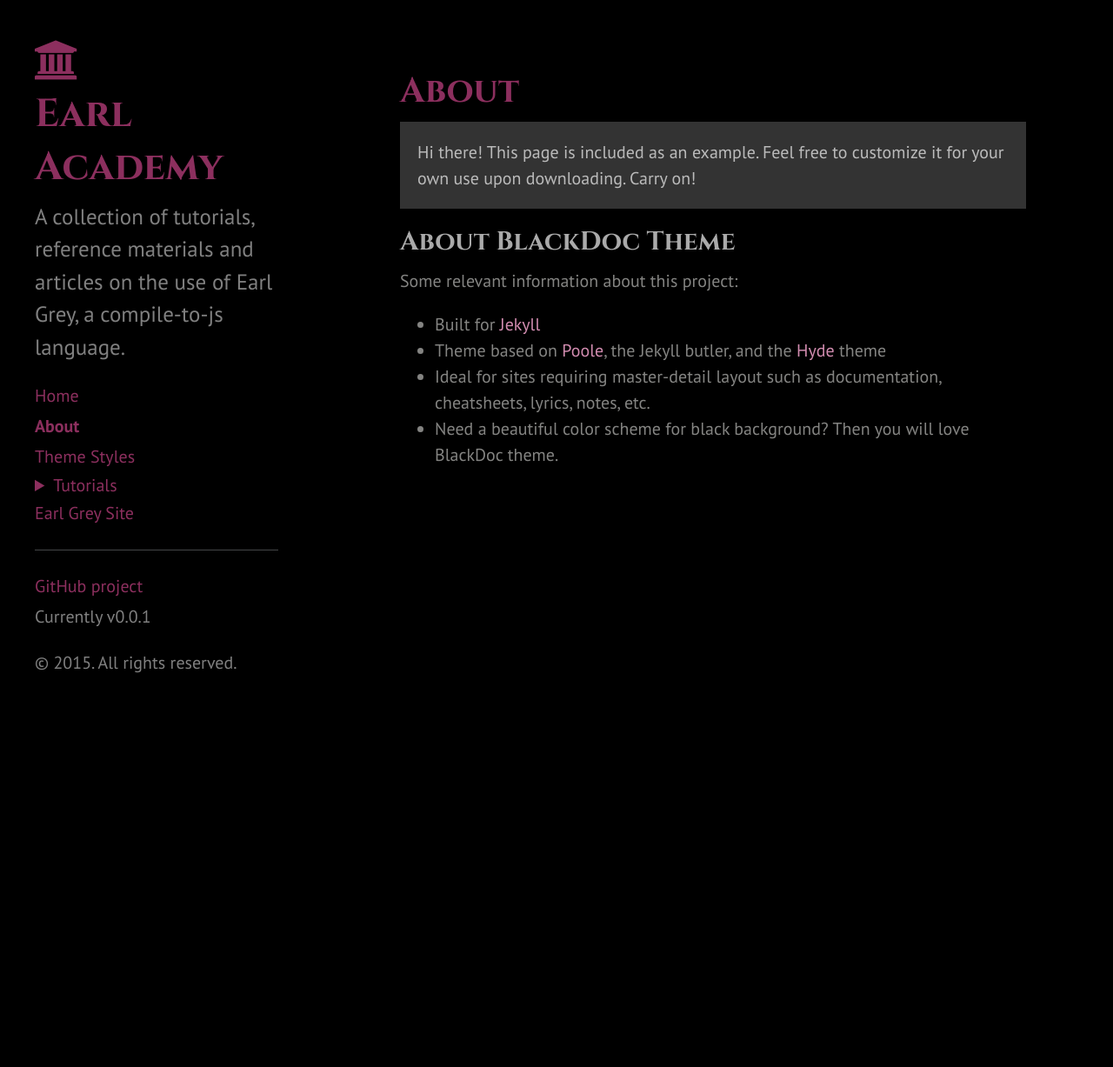
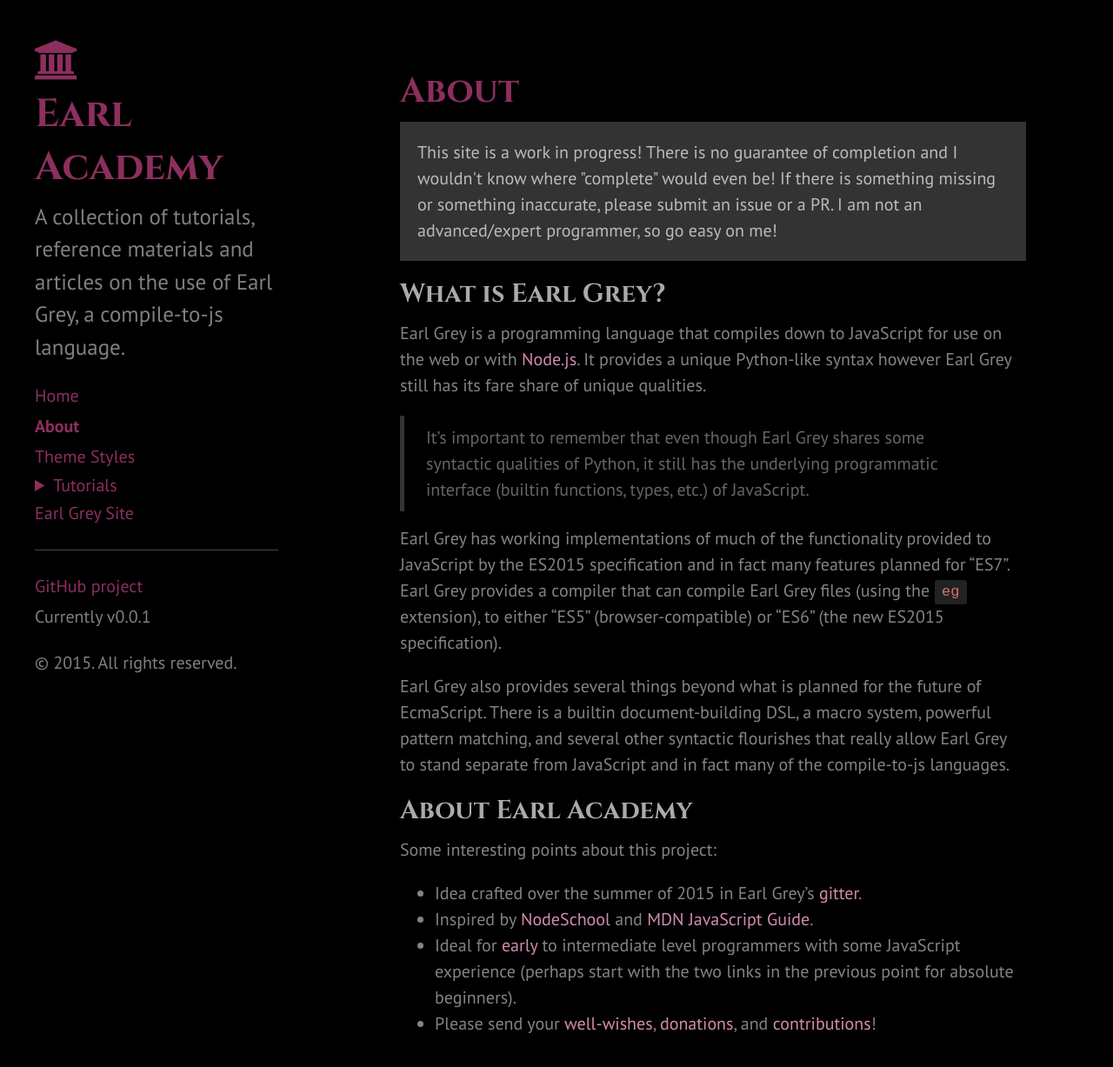
Before and after one commit to MadcapJake/earl-academy, a Jekyll site: the page built from about.md, in a window 1280 px wide and 1352 px high. Shown: the top 1227 px of the window at 87% size. Built offline with Jekyll 4.4.1, drawn with Linux system fonts in a browser that asks for light colours; nearby versions of some CDN libraries; some web fonts are replaced; Markdown is read by kramdown in place of the engine named in the settings.

Commit message:
Add more details to about page

```diff
--- a/about.md
+++ b/about.md
@@ -4,14 +4,24 @@ title: About
 ---
 
 <p class="message">
-  Hi there! This page is included as an example. Feel free to customize it for your own use upon downloading. Carry on!
+  This site is a work in progress!  There is no guarantee of completion and I wouldn't know where "complete" would even be!  If there is something missing or something inaccurate, please submit an issue or a PR.  I am not an advanced/expert programmer, so go easy on me!
 </p>
 
-## About BlackDoc Theme
+## What is Earl Grey?
 
-Some relevant information about this project:
+Earl Grey is a programming language that compiles down to JavaScript for use on the web or with [Node.js](https://nodejs.org/en/). It provides a unique Python-like syntax however Earl Grey still has its fare share of unique qualities.
 
-* Built for [Jekyll](http://jekyllrb.com)
-* Theme based on [Poole](http://getpoole.com), the Jekyll butler, and the [Hyde](http://hyde.getpoole.com) theme
-* Ideal for sites requiring master-detail layout such as documentation, cheatsheets, lyrics, notes, etc.
-* Need a beautiful color scheme for black background? Then you will love BlackDoc theme.
+> It's important to remember that even though Earl Grey shares some syntactic qualities of Python, it still has the underlying programmatic interface (builtin functions, types, etc.) of JavaScript.
+
+Earl Grey has working implementations of much of the functionality provided to JavaScript by the ES2015 specification and in fact many features planned for "ES7".  Earl Grey provides a compiler that can compile Earl Grey files (using the `eg` extension), to either "ES5" (browser-compatible) or "ES6" (the new ES2015 specification).
+
+Earl Grey also provides several things beyond what is planned for the future of EcmaScript.  There is a builtin document-building DSL, a macro system, powerful pattern matching, and several other syntactic flourishes that really allow Earl Grey to stand separate from JavaScript and in fact many of the compile-to-js languages.
+
+## About Earl Academy
+
+Some interesting points about this project:
+
+* Idea crafted over the summer of 2015 in Earl Grey's [gitter](https://gitter.im/breuleux/earl-grey).
+* Inspired by [NodeSchool](http://nodeschool.io/) and [MDN JavaScript Guide](https://developer.mozilla.org/en-US/docs/Web/JavaScript/Guide).
+* Ideal for [early](http://zedshaw.com/2015/06/16/early-vs-beginning-coders/) to intermediate level programmers with some JavaScript experience (perhaps start with the two links in the previous point for absolute beginners).
+* Please send your [well-wishes](mailto:madcap.russo+earl-academy@gmail.com), [donations](#), and [contributions](https://github.com/MadcapJake/earl-academy)!
```
